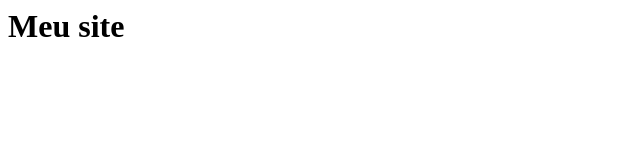
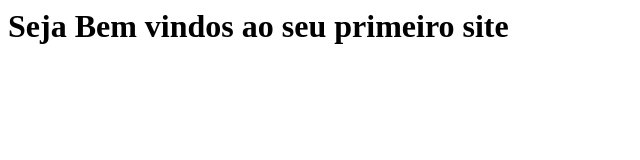
Before and after one commit to najuvarao/site, a plain HTML site: page index.html in a window 1280 px wide. Shown: the whole page, without its empty margins (0-640 px from the left). Drawn offline with Linux system fonts and the light colour scheme.

Commit message:
Update index.html

```diff
--- a/index.html
+++ b/index.html
@@ -1,7 +1,7 @@
 <html>
 <body>
 <h1>
-Meu site
+Seja Bem vindos ao seu primeiro site
 </h1>
 </body>
 </html>
```
